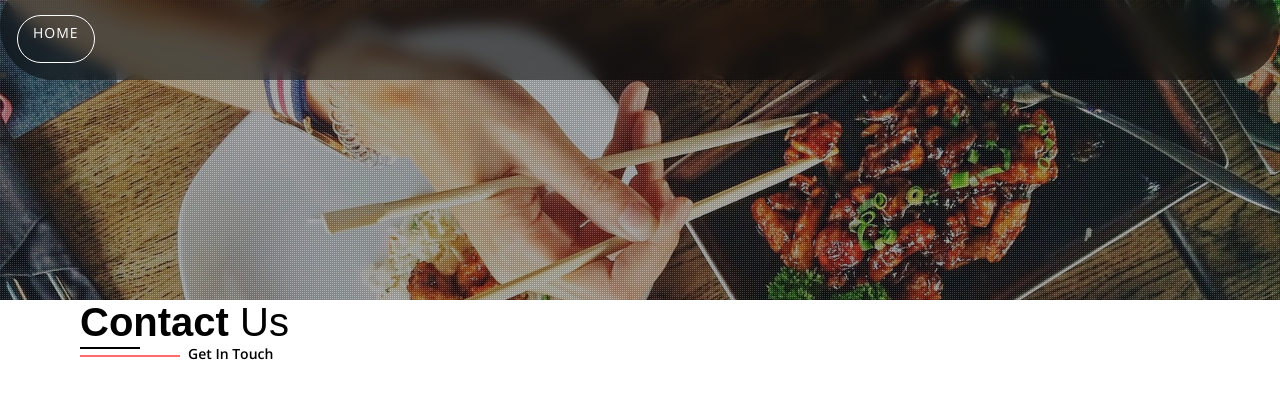
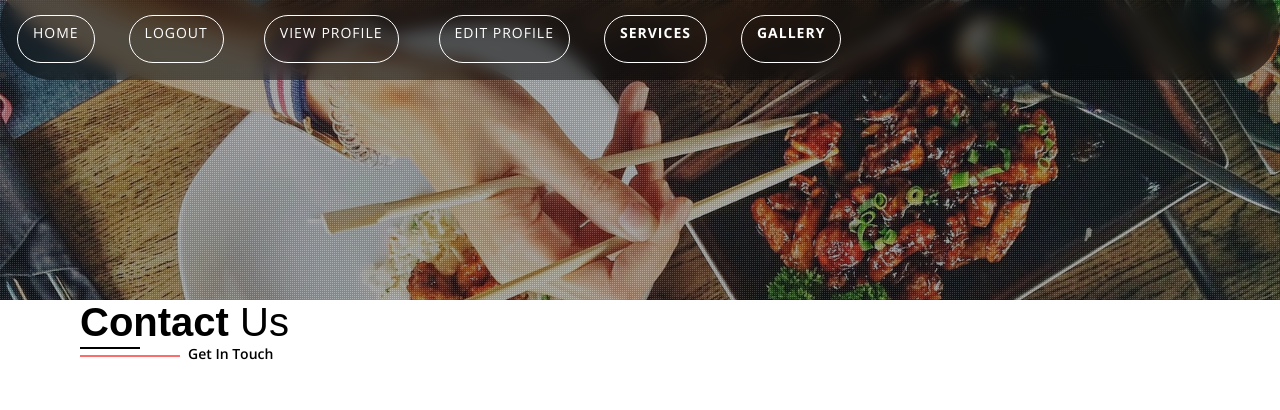
Before and after one commit to shrutimall123/ApnaRecipe, a Django app: page /contactus/ in a window 1280 px wide. Shown: the top 410 px of the page. Run offline with Django 3.2, Linux system fonts and the light colour scheme; some libraries are stand-ins or nearby versions; some web fonts are replaced.

Commit message:
ContactUs

```diff
--- a/home/templates/home/contactus.html
+++ b/home/templates/home/contactus.html
@@ -94,7 +94,7 @@
 
   <!-- end Loader -->
 
-  <div class="banner-header banner2"  data-aos="fade-down">
+  <div class="banner-header banner2" data-aos="fade-down">
     <div class="banner-dott1">
       <div class="header">
         <div class="container-fluid">
@@ -108,13 +108,36 @@
                 <span class="icon-bar"></span>
               </button>
               <div class="w3_navigation_pos">
-                <h1><a href="index.html">Food Recipe</a></h1>
+                <h1><a href="home.html">Food Recipe</a></h1>
               </div>
             </div>
             <div class="collapse navbar-collapse navbar-right" id="bs-example-navbar-collapse-1">
               <nav>
                 <ul class="nav navbar-nav">
                   <li><a href="/users/home">Home</a></li>
+
+                  <li><a class="dropdown-item" href="{% url 'logout' %}">Logout</a></li>
+                  <li>
+                    <hr class="dropdown-divider">
+                  </li>
+                  <li><a class="dropdown-item" href="{% url 'viewprofile' %}">View Profile</a></li>
+                  <li>
+                    <hr class="dropdown-divider">
+                  </li>
+                  <li><a class="dropdown-item" href="{% url 'editprofile' %}">Edit Profile</a></li>
+
+
+                  <li class="nav-item">
+                    <a class="nav-link active" href="{% url 'services' %}"><b>Services</b></a>
+                  </li>
+
+                  <!-- Contact Us link -->
+                  <!-- <li class="nav-item">
+                    <a class="nav-link active" href="{% url 'contactus' %}"><b>Contact Us</b></a>
+                  </li> -->
+                  <li class="nav-item">
+                    <a class="nav-link active" href="{% url 'gallery' %}"><b>Gallery</b></a>
+                  </li>
                   <!-- <li><a href="about.html">About Us</a></li>
                   <li><a href="services.html">Our Services</a></li>
                   <li><a href="gallery.html">Gallery</a></li>
@@ -131,6 +154,7 @@
                         <li><a href="signup.html">sign up / sign in </a></li>-->
 
                 </ul>
+
                 <!-- </li> -->
                 <!-- <li class="active"><a href="contact.html">Contact</a></li> -->
                 <li style="width: max-content;">
@@ -140,13 +164,14 @@
                   <script type="text/javascript">
                     function googleTranslateElementInit() {
                       new google.translate.TranslateElement(
-                                        {pageLanguage: 'en'},
+                        { pageLanguage: 'en' },
                         'google_translate_element'
                       );
                     }
                   </script>
 
-                            <script type="text/javascript" src= "https://translate.google.com/translate_a/element.js?cb=googleTranslateElementInit">
+                  <script type="text/javascript"
+                    src="https://translate.google.com/translate_a/element.js?cb=googleTranslateElementInit">
                     </script>
                 </li>
                 </ul>
@@ -179,16 +204,18 @@
               <strong>Success!</strong> Your message has been successfully submitted.
             </div>
             {% endif %}
-            <form method="POST" aria-label="contact us form">
+            <form name="submit-to-google-sheet" method="POST" aria-label="contact us form">
               {% csrf_token %}
               <label for="name" class="sr-only">Enter your Name: </label>
               <input type="text" name="name" id="name" placeholder="Name" required aria-required="true" />
 
               <label for="email" class="sr-only">Enter your E-mail: </label>
-              <input type="email" class="email" name="email" id="email" placeholder="Email" required aria-required="true" />
+              <input type="email" class="email" name="email" id="email" placeholder="Email" required
+                aria-required="true" />
 
               <label for="phone" class="sr-only">Enter your Phone Number: </label>
-              <input type="tel" name="phone" id="phone" pattern="91[0-9]{10}" placeholder="Phone" required aria-required="true" />
+              <input type="tel" name="phone" id="phone" pattern="91[0-9]{10}" placeholder="Phone" required
+                aria-required="true" />
 
               <label for="message" class="sr-only">Enter your Message: </label>
               <textarea name="message" id="message" placeholder="Message" required aria-required="true">
@@ -197,6 +224,7 @@
               <label for="submit" class="sr-only">Submit this Form</label>
               <input type="submit" name="submit" id="submit" value="SUBMIT" />
             </form>
+            <span id="msg"></span>
           </div>
           <address class="col-md-5 contact-left">
             <div class="address">
@@ -395,6 +423,25 @@
     });
   </script>
   <script src="{% static 'js/bootstrap.js' %}"></script>
+  <script>
+    const scriptURL = 'https://script.google.com/macros/s/AKfycbz_lbUucI2zT5X47joMmFRsiX3UORVxAhk-Ee2KcMxZnQKATm8cJmtol8Uxs5G0ZPigPg/exec'
+    const form = document.forms['submit-to-google-sheet']
+    const msg = document.getElementById("msg")
+
+
+    form.addEventListener('submit', e => {
+      e.preventDefault()
+      fetch(scriptURL, { method: 'POST', body: new FormData(form) })
+        .then(response => {
+          msg.innerHTML = "message sent sucessfully"
+          setTimeout(function () {
+            msg.innerHTML = ""
+          }, 5000)
+          form.reset()
+        })
+        .catch(error => console.error('Error!', error.message))
+    })
+  </script>
 </body>
 
 </html>
```
Lines whose indentation alone changed are shown as unchanged.
